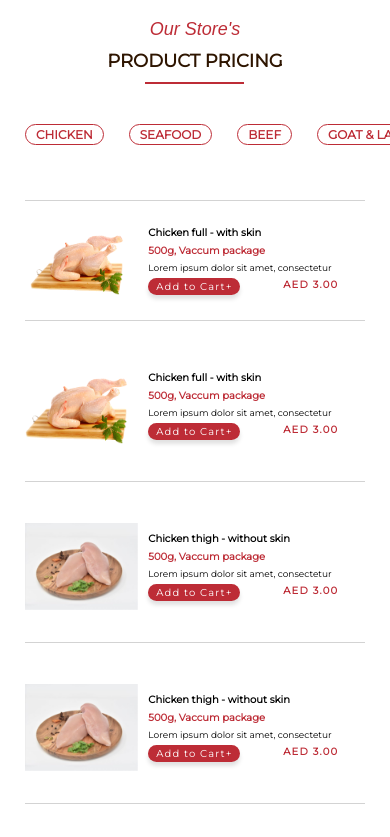
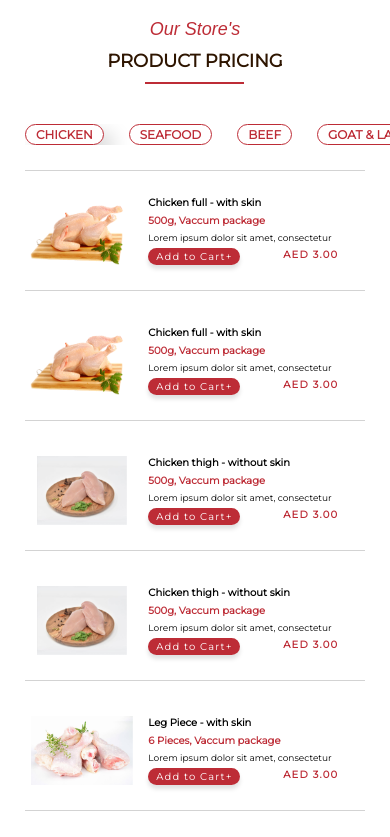
Before and after one commit to vivekkravindraa/freshmeat, a React (Create React App) app: page / in a window 390 px wide. Shown: the part 3080-3917 px from the top of the page. Built offline with nearby package versions, Linux system fonts and the light colour scheme; some icons are missing.

Commit message:
todo:: Category selections

```diff
--- a/src/components/ProductComponents/ProductPricing/CategorySortItems.js
+++ b/src/components/ProductComponents/ProductPricing/CategorySortItems.js
@@ -1,9 +1,9 @@
 import React from 'react';
 
-const CategorySortItems =  ({ categorySortItems, filterProducts }) => categorySortItems.map((category, index) => {
+const CategorySortItems = ({ categorySortItems, filterProducts, category }) => categorySortItems.map((item, index) => {
     return (
-        <button key={index} onClick={(e) => filterProducts(e)} value={category.categoryName}>
-            {category.categoryName.toUpperCase()}
+        <button className={`${category === item.categoryName ? `selected` : ``}`} key={index} onClick={(e) => filterProducts(e)} value={item.categoryName}>
+            {item.categoryName.toUpperCase()}
         </button>
     )
 })
--- a/src/components/ProductComponents/ProductPricing/ProductPricing.css
+++ b/src/components/ProductComponents/ProductPricing/ProductPricing.css
@@ -50,7 +50,7 @@
         align-items: center;
         overflow-x: scroll;
         -ms-overflow-style: none;
-        margin-left: 25px;
+        margin: 0 0 25px 25px;
     }
 
     .ProductPricing-category-sort::-webkit-scrollbar {
@@ -90,7 +90,9 @@
         grid-template-rows: repeat(4, 12fr);
         column-gap: 50px;
         row-gap: 10px;
-        padding: 25px;
+        padding: 0 0 25px 0;
+        margin: 0 25px;
+        border-top: 1px solid lightgray;
     }
 
     .ProductPricing-item {
@@ -98,11 +100,6 @@
         grid-template-columns: 2fr 4fr;
         padding: 25px 0;
         border-bottom: 1px solid lightgray;
-    }
-
-    .ProductPricing-item:first-child {
-        margin-top: 30px;
-        border-top: 1px solid lightgray;
     }
 
     .ProductPricing-item:nth-last-child(-n + 1) {
@@ -315,7 +312,8 @@
         grid-template-rows: repeat(4, 12fr);
         column-gap: 50px;
         row-gap: 10px;
-        padding: 25px;
+        padding: 0 0 25px 0;
+        margin: 0 25px;
         -ms-overflow-style: none;
     }
 
@@ -326,11 +324,11 @@
     .ProductPricing-item {
         display: grid;
         grid-template-columns: 2fr 4fr;
-        padding: 25px;
+        padding: 25px 0;
         border-bottom: 1px solid lightgray;
     }
 
-    .ProductPricing-item:first-child {
+    .ProductPricing-items {
         border-top: 1px solid lightgray;
     }
 
@@ -527,8 +525,8 @@
         border: 1px solid #bd2c36;
     }
 
-    .ProductPricing-category-sort button:hover {
-        background: #bd2c36 0% 0% no-repeat padding-box;
+    .selected {
+        background-color: #bd2c36;
         color: #ffffff;
     }
 
--- a/src/components/ProductComponents/ProductPricing/ProductPricing.js
+++ b/src/components/ProductComponents/ProductPricing/ProductPricing.js
@@ -11,6 +11,8 @@ import './ProductPricing.css';
 
 function ProductPricing(props) {
     const [ idx, setIndex] = useState(0);
+    const [ category, setCategory ] = useState('chicken');
+    const [ filteredProducts, setFilteredProducts ] = useState([]);
 
     const quantity = useSelector(state => state);
     const dispatch = useDispatch();
@@ -22,12 +24,11 @@ function ProductPricing(props) {
     const increment = () => dispatch({ type: 'INCREMENT' });
     const decrement = () => dispatch({ type: 'DECREMENT' });
 
-    const [ filteredProducts, setFilteredProducts ] = useState([]);
-
     const filterProducts = (e) => {
         let prodcutsFilteredByCategory = productPricingItems.filter((product) => {
             return e.target.value === product.category.categoryName;
         });
+        setCategory(e.target.value);
         setFilteredProducts(prodcutsFilteredByCategory);
     }
 
@@ -41,6 +42,7 @@ function ProductPricing(props) {
                 <CategorySortItems
                     categorySortItems={categorySortItems}
                     filterProducts={filterProducts}
+                    category={category}
                 />
             </div>
             <div className="ProductPricing-items">
--- a/src/components/ProductComponents/ProductPricing/ProductPricingJsonData.js
+++ b/src/components/ProductComponents/ProductPricing/ProductPricingJsonData.js
@@ -331,7 +331,7 @@ const productPricingItems = [
         productPrice: 'AED 3.00',
         category: {
             categoryId: 4,
-            categoryName: 'goat'
+            categoryName: 'goat & lamb'
         }
     },{
         productId: 26,
@@ -344,7 +344,7 @@ const productPricingItems = [
         productPrice: 'AED 3.00',
         category: {
             categoryId: 4,
-            categoryName: 'goat'
+            categoryName: 'goat & lamb'
         }
     },{
         productId: 27,
@@ -357,7 +357,7 @@ const productPricingItems = [
         productPrice: 'AED 3.00',
         category: {
             categoryId: 4,
-            categoryName: 'goat'
+            categoryName: 'goat & lamb'
         }
     },{
         productId: 28,
@@ -370,7 +370,7 @@ const productPricingItems = [
         productPrice: 'AED 3.00 ',
         category: {
             categoryId: 4,
-            categoryName: 'goat'
+            categoryName: 'goat & lamb'
         }
     },{
         productId: 29,
@@ -383,7 +383,7 @@ const productPricingItems = [
         productPrice: 'AED 3.00',
         category: {
             categoryId: 4,
-            categoryName: 'goat'
+            categoryName: 'goat & lamb'
         }
     },{
         productId: 30,
@@ -396,7 +396,7 @@ const productPricingItems = [
         productPrice: 'AED 3.00',
         category: {
             categoryId: 4,
-            categoryName: 'goat'
+            categoryName: 'goat & lamb'
         }
     },{
         productId: 31,
@@ -409,7 +409,7 @@ const productPricingItems = [
         productPrice: 'AED 3.00',
         category: {
             categoryId: 4,
-            categoryName: 'goat'
+            categoryName: 'goat & lamb'
         }
     },{
         productId: 32,
@@ -422,7 +422,7 @@ const productPricingItems = [
         productPrice: 'AED 3.00',
         category: {
             categoryId: 4,
-            categoryName: 'goat'
+            categoryName: 'goat & lamb'
         }
     }
 ];
```
